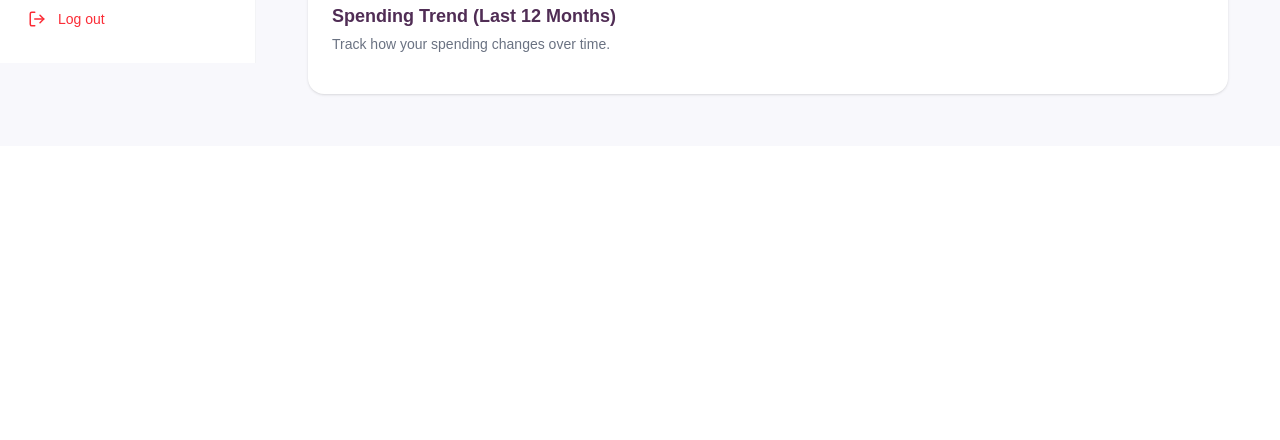
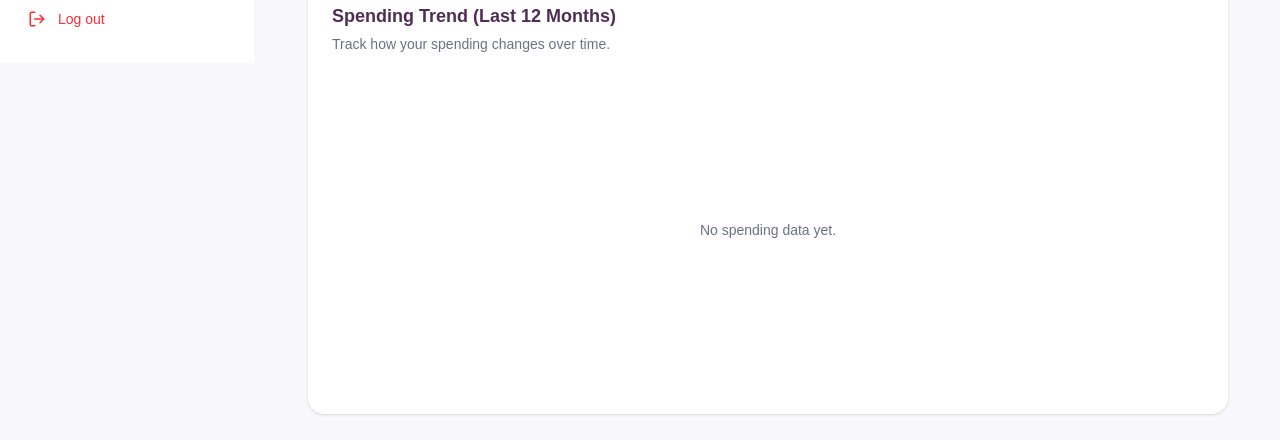
Before and after one commit to airstar8899-web/spendly-expense-tracker, a React (Vite) app: page /report in a window 1280 px wide. Shown: the part 737-1177 px from the top of the page. Before the commit the page ends 883 px from the top, so only its background shows below. Built offline with nearby package versions, Linux system fonts and the light colour scheme; a web font is replaced by a local one.

Commit message:
Update report layout and spending trend

```diff
--- a/src/pages/report/Report.jsx
+++ b/src/pages/report/Report.jsx
@@ -381,11 +381,11 @@ const Report = () => {
           Track how your spending changes over time.
         </p>
 
-        <div className="mt-4 h-[70] sm:h-[80]">
-          <ResponsiveContainer width="100%" height="100%">
+        <div className="mt-4 h-70 sm:h-80">
           {transactions.some(
             (transaction) => transaction.type === "expense",
           ) ? (
+            <ResponsiveContainer width="100%" height="100%">
               <LineChart data={spendingData}>
                 <CartesianGrid strokeDasharray="3 3" vertical={false} />
 
@@ -413,12 +413,12 @@ const Report = () => {
                   activeDot={{ r: 6 }}
                 />
               </LineChart>
+            </ResponsiveContainer>
           ) : (
             <div className="flex h-full items-center justify-center text-sm text-gray-500">
               No spending data yet.
             </div>
           )}
-          </ResponsiveContainer>
         </div>
       </Card>
     </div>
```
Lines whose indentation alone changed are shown as unchanged.
